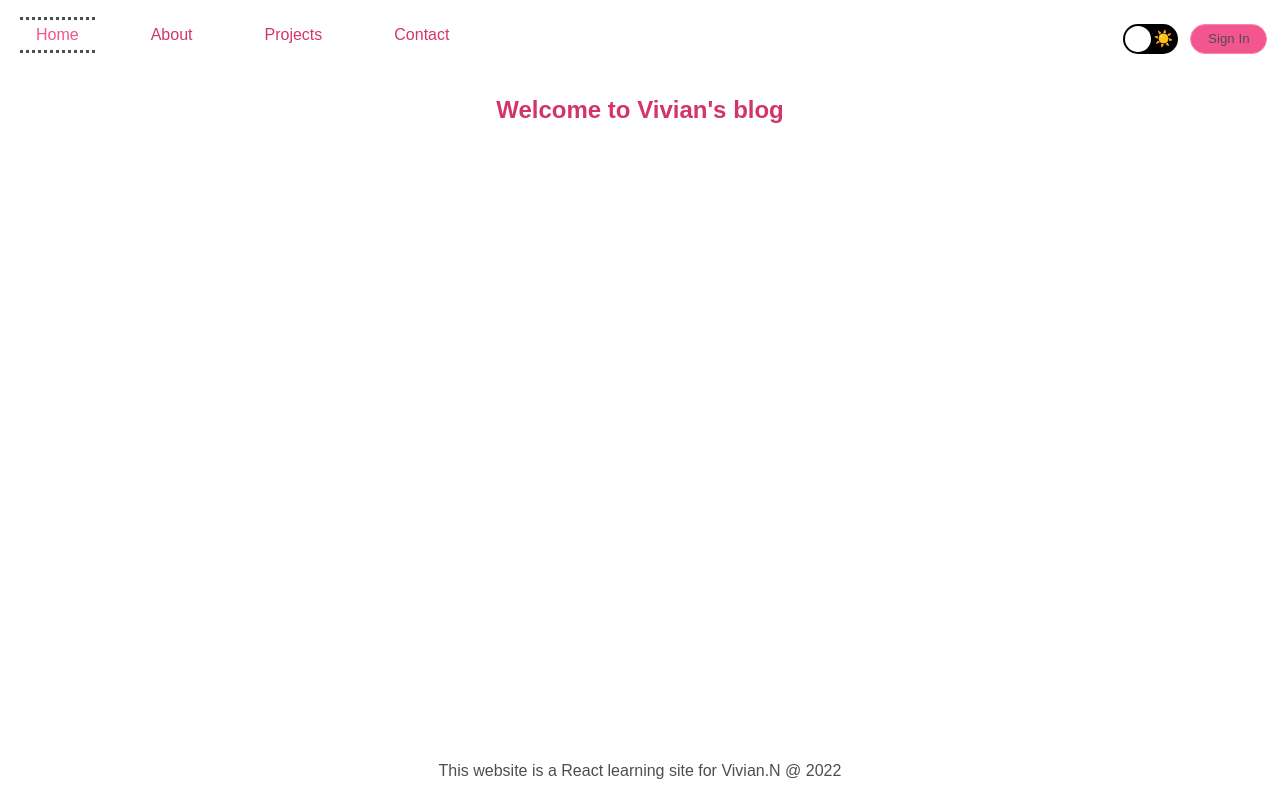
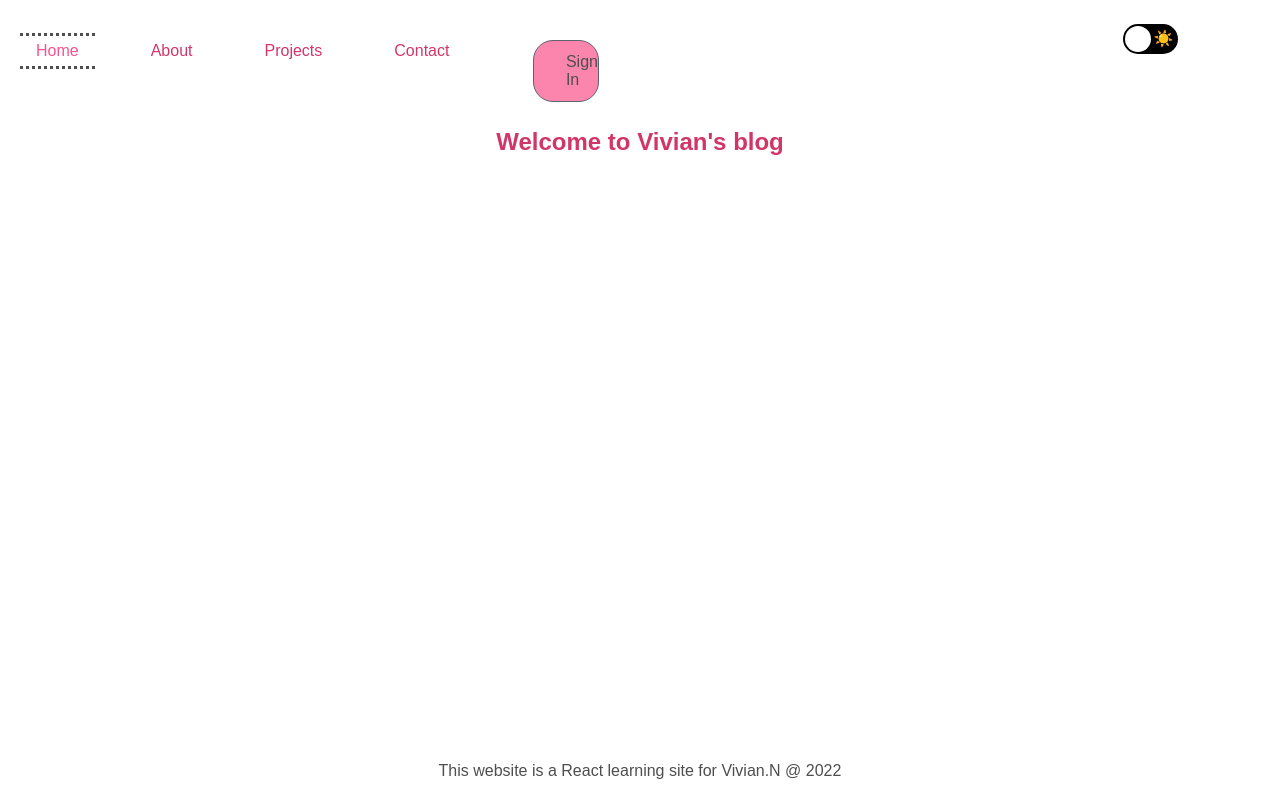
Before and after one commit to viv-nic/CLG-React-Assignments, a React (Create React App) app: page / in a window 1280 px wide. Built offline with nearby package versions, Linux system fonts and the light colour scheme.

Commit message:
debugged books page error by takeing out useEffect func and signin on nav back to the middle

```diff
--- a/src/components/nav/index.jsx
+++ b/src/components/nav/index.jsx
@@ -4,7 +4,7 @@ import ToggleSwitch from "../toggleSwitch";
 import { useContext } from "react";
 import { ThemeContext } from "../../theme/ThemeProvider";
 import AuthContext from "../../auth/auth-context";
-// import Button from "../Button";
+import Button from "../Button";
 import AvatarButton from "../avatarButton";
 
 function Nav() {
@@ -54,16 +54,16 @@ function Nav() {
                 {isLoggedIn && (
                     <AvatarButton onClick={() => history.push("/profile")} />
                 )}
+                {!isLoggedIn && (
+                    <Button
+                    className={styles.signinButton}
+                    name="Sign In" onClick={() => history.push("/login")} />
+                )}
                 {/* {!isLoggedIn && (
-                    <Button
-                    // className={styles.signinButton}
-                    name="Sign In" onClick={() => history.push("/login")} />
-                )} */}
-                {!isLoggedIn && (
                     <button
                     className={styles.signinButton}
                     onClick={() => history.push("/login")}>Sign In</button>
-                )}
+                )} */}
 
             </div>
 
--- a/src/pages/book.jsx
+++ b/src/pages/book.jsx
@@ -43,9 +43,9 @@ const Book = () => {
         setIsLoading(false);
     }, [searchText]);
 
-    useEffect(() => {
-      fetchBooksHandler()
-     }, [fetchBooksHandler])
+    // useEffect(() => {
+    //   fetchBooksHandler()
+    //  }, [fetchBooksHandler])
 
     let content = <p>No books found</p>;
 
@@ -66,9 +66,15 @@ const Book = () => {
         <section>
             <h1 className="heading-books">Books</h1>
             {/* <Button onClick={fetchBooksHandler}>Search for Roald Dahl books</Button> */}
-            <input type="text" value={searchText} onChange={searchTextHandler} />
+            <input
+            type="text"
+            value={searchText}
+            onChange={searchTextHandler}
+            />
             <Button
-            name="Search for books" onClick={fetchBooksHandler} />
+            name="Search for books"
+            onClick={fetchBooksHandler}
+            />
             {content}
         </section>
     );
```
